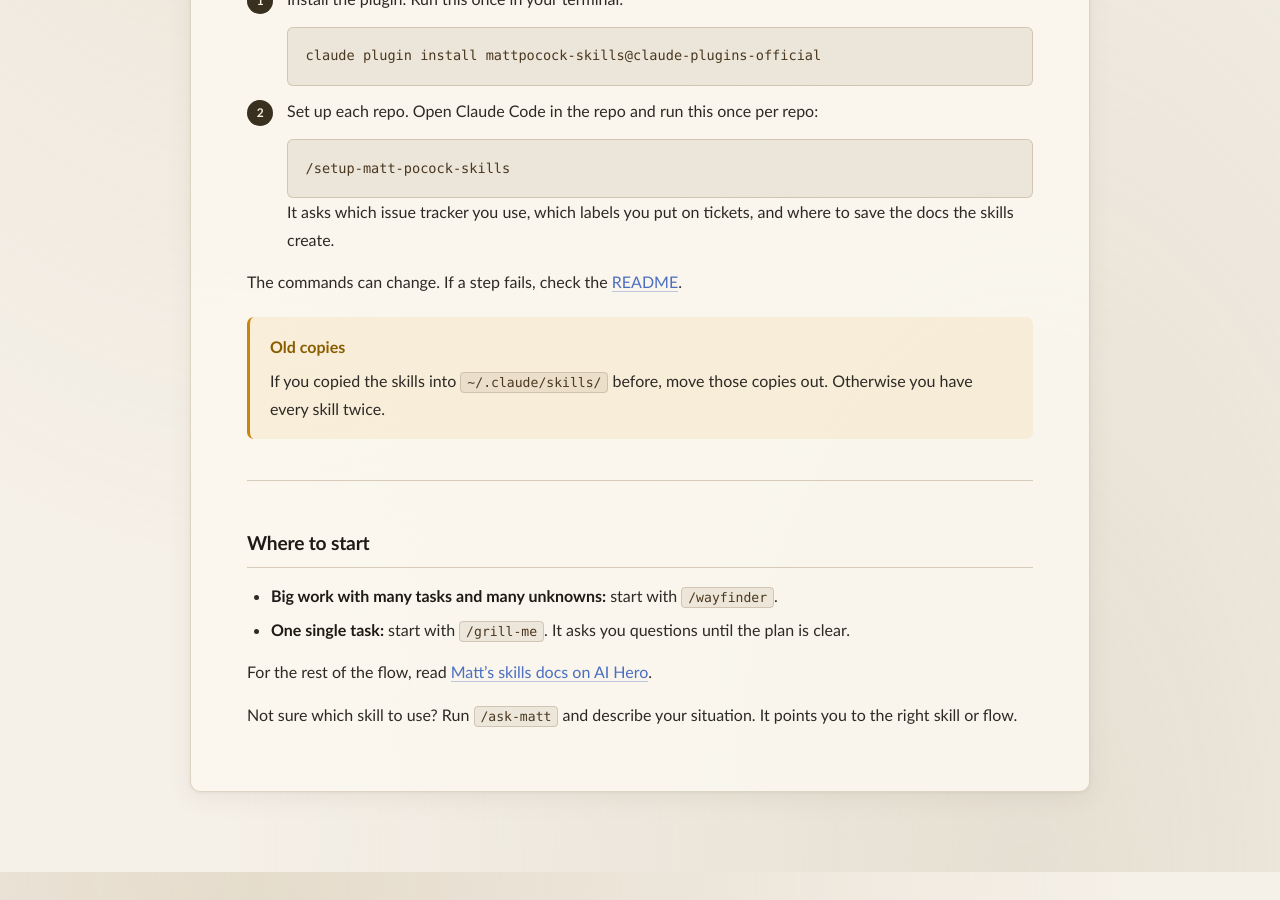
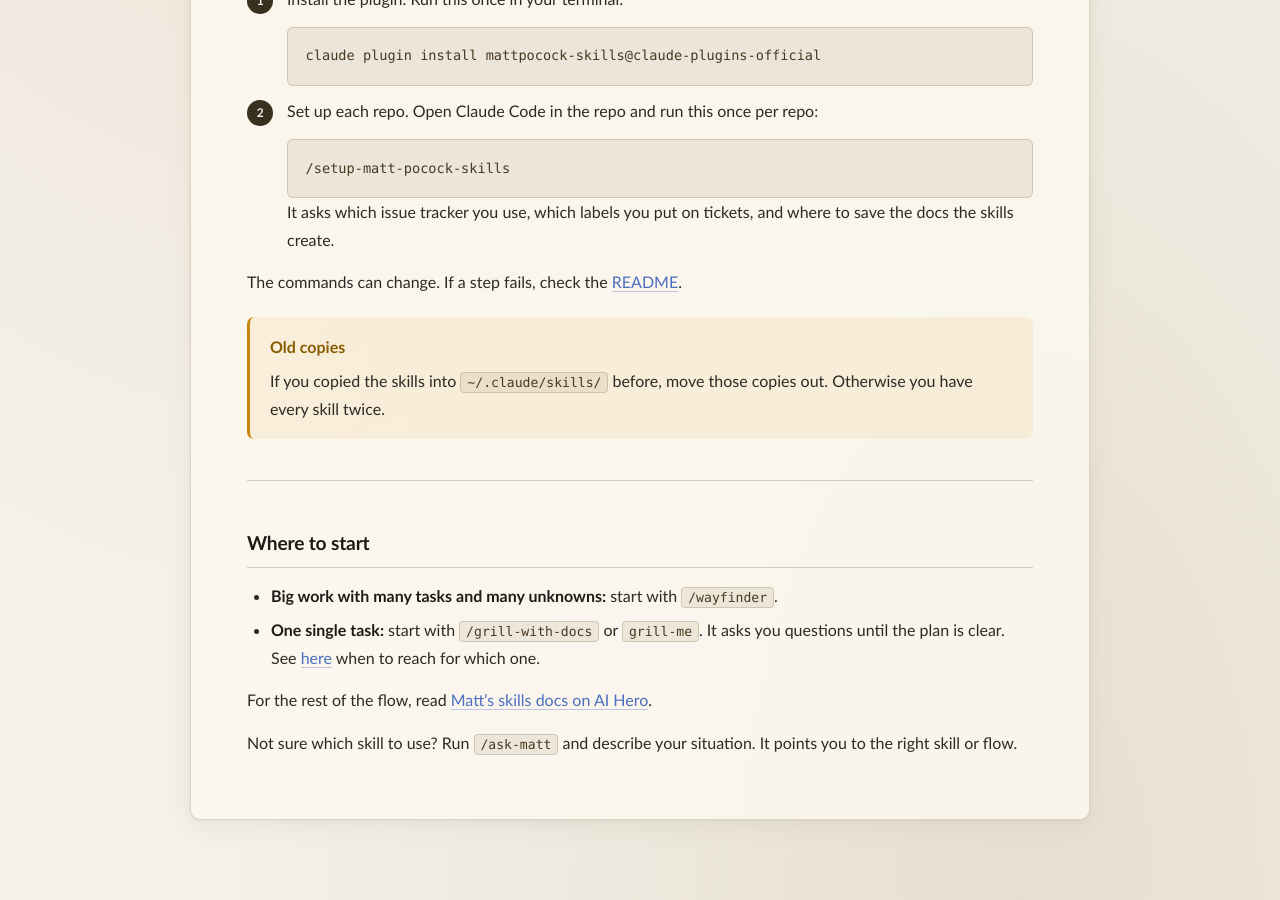
Before and after one commit to nimbus-tech-io/public-docs, a Jekyll site: the page built from matt-pocock-skills.md, in a window 1280 px wide and 900 px high, scrolled down 1093 px. Built offline with Jekyll 4.4.1, drawn with Linux system fonts in a browser that asks for light colours.

Commit message:
Add grill-with-docs to Matt's skills

```diff
--- a/matt-pocock-skills.md
+++ b/matt-pocock-skills.md
@@ -62,7 +62,7 @@ The commands can change. If a step fails, check the [README](https://github.com/
 ## Where to start
 
 - **Big work with many tasks and many unknowns:** start with `/wayfinder`.
-- **One single task:** start with `/grill-me`. It asks you questions until the plan is clear.
+- **One single task:** start with `/grill-with-docs` or `grill-me`. It asks you questions until the plan is clear. See [here](https://www.aihero.dev/skills-grill-me#when-to-reach-for-it) when to reach for which one.
 
 For the rest of the flow, read [Matt's skills docs on AI Hero](https://www.aihero.dev/skills).
 
```
